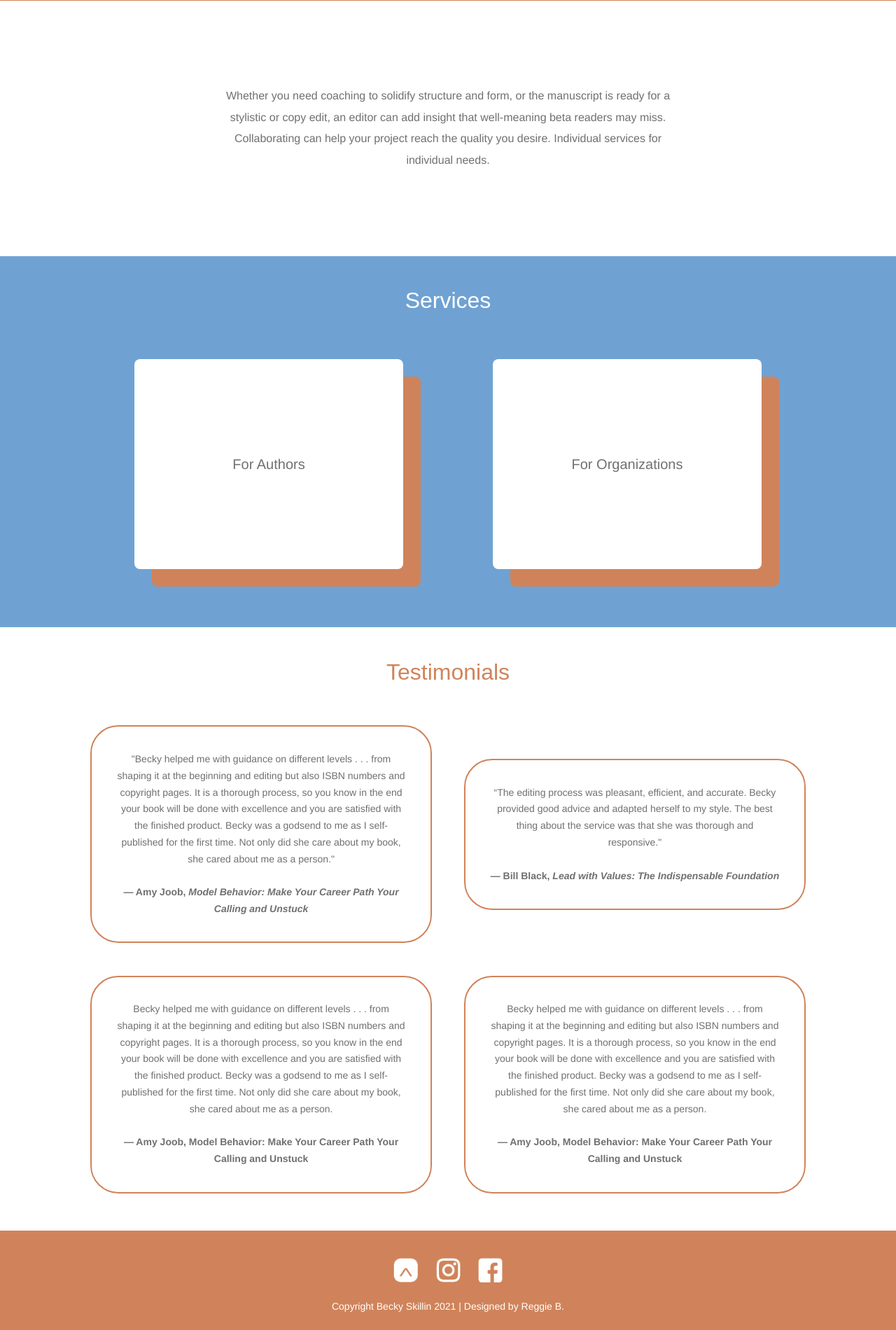
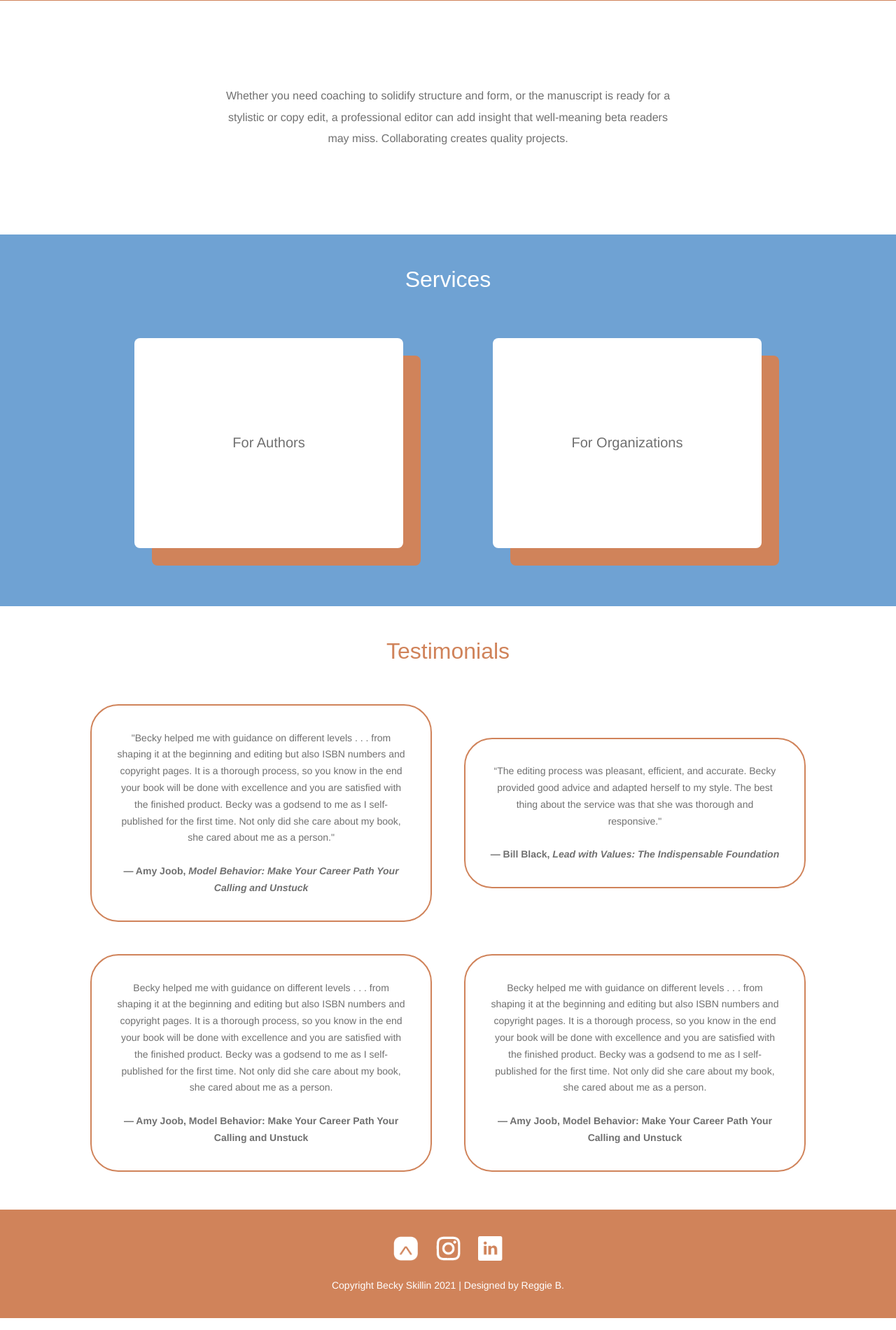
Before and after one commit to regine-tiu/becky_skillin, a website built with Parcel: page index.html in a window 1280 px wide. Shown: the part 300-2200 px from the top of the page at 70% size. Built offline with nearby package versions, Linux system fonts and the light colour scheme; a web font is replaced by a local one.

Commit message:
updated footer icons & footer links

```diff
--- a/index.html
+++ b/index.html
@@ -53,7 +53,7 @@
    <!-------------- Intro Text --------------->
   <section class="intro-text">
     <div class="row">
-      <p>Whether you need coaching to solidify structure and form, or the manuscript is ready for a stylistic or copy edit, an editor can add insight that well-meaning beta readers may miss.  Collaborating can help your project reach the quality you desire. Individual services for individual needs.</p>
+      <p>Whether you need coaching to solidify structure and form, or the manuscript is ready for a stylistic or copy edit, a professional editor can add insight that well-meaning beta readers may miss. Collaborating creates quality projects. </p>
     </div>
   </section>
 
@@ -115,8 +115,8 @@
   <footer>
       <div class="row">
         <a href="#"><img src="img/ec-logo.png" alt="editors canada logo"></a>
-        <a href="#"><img src="img/ig-logo.png" alt="instagram logo"></a>
-        <a href="#"><img src="img/fb-logo.png" alt="facebook logo"></a>
+        <a href="https://www.instagram.com/beckyskillin/"><img src="img/ig-logo.png" alt="instagram logo"></a>
+        <a href="https://www.linkedin.com/in/skillinbecky/"><img src="img/li-logo.png" alt="linkedin-logo"></a>
       </div>
       <div class="row">
         <p class="copyright">Copyright Becky Skillin 2021 | Designed by <a href="www.reggieb.me" target="_blank">Reggie B.</a></p>
```
Also changed, not shown: img/li-logo.png (added).
